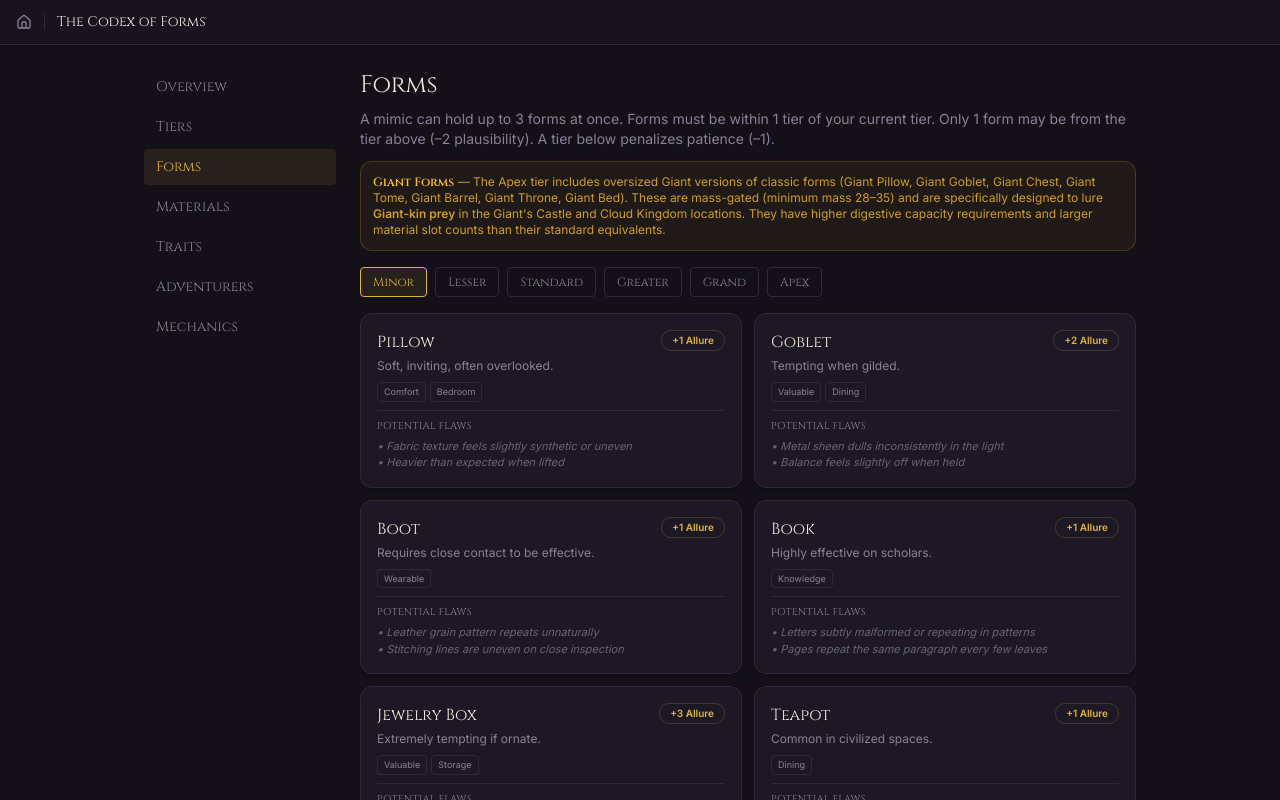
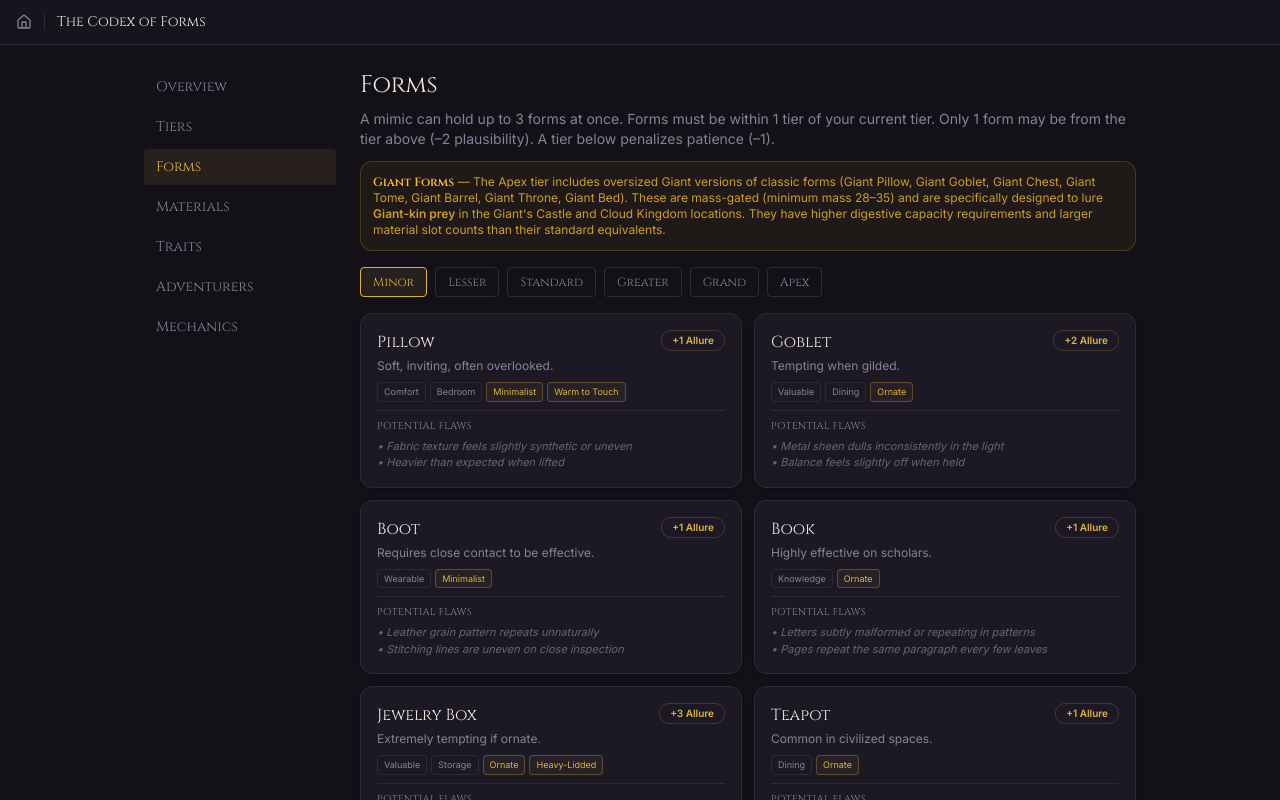
Before and after one commit to Halt07/MansionsMimics, a React (Vite) app: page /Codex in a window 1280 px wide. Both pictures are taken after a click on the button "Forms". Shown: the top 800 px of the page. Built offline with nearby package versions, Linux system fonts and the light colour scheme.

Commit message:
add structural built in traits to forms

```diff
--- a/src/components/game/gameData.jsx
+++ b/src/components/game/gameData.jsx
@@ -8,6 +8,7 @@ export const MASTER_FORMS = {
   Minor: [
     {
       id: "minor_pillow", name: "Pillow", tier: "Minor", baseMassRange: [1, 4],
+      builtInTraits: ["Minimalist", "Warm to Touch"],
       baseAllureModifier: 1, plausibilityModifier: 0, utilityTags: ["Comfort", "Bedroom"],
       materialSlots: 2, digestCapacityRequired: 1, description: "Soft, inviting, often overlooked.",
       flawProfiles: [
@@ -18,6 +19,7 @@ export const MASTER_FORMS = {
     },
     {
       id: "minor_goblet", name: "Goblet", tier: "Minor", baseMassRange: [1, 4],
+      builtInTraits: ["Ornate"],
       baseAllureModifier: 2, plausibilityModifier: 0, utilityTags: ["Valuable", "Dining"],
       materialSlots: 2, digestCapacityRequired: 1, description: "Tempting when gilded.",
       flawProfiles: [
@@ -28,6 +30,7 @@ export const MASTER_FORMS = {
     },
     {
       id: "minor_boot", name: "Boot", tier: "Minor", baseMassRange: [1, 4],
+      builtInTraits: ["Minimalist"],
       baseAllureModifier: 1, plausibilityModifier: 0, utilityTags: ["Wearable"],
       materialSlots: 2, digestCapacityRequired: 1, description: "Requires close contact to be effective.",
       flawProfiles: [
@@ -38,6 +41,7 @@ export const MASTER_FORMS = {
     },
     {
       id: "minor_book", name: "Book", tier: "Minor", baseMassRange: [1, 4],
+      builtInTraits: ["Ornate"],
       baseAllureModifier: 1, plausibilityModifier: 0, utilityTags: ["Knowledge"],
       materialSlots: 2, digestCapacityRequired: 1, description: "Highly effective on scholars.",
       flawProfiles: [
@@ -48,6 +52,7 @@ export const MASTER_FORMS = {
     },
     {
       id: "minor_jewelry_box", name: "Jewelry Box", tier: "Minor", baseMassRange: [1, 4],
+      builtInTraits: ["Ornate", "Heavy-Lidded"],
       baseAllureModifier: 3, plausibilityModifier: 0, utilityTags: ["Valuable", "Storage"],
       materialSlots: 3, digestCapacityRequired: 2, description: "Extremely tempting if ornate.",
       flawProfiles: [
@@ -58,6 +63,7 @@ export const MASTER_FORMS = {
     },
     {
       id: "minor_teapot", name: "Teapot", tier: "Minor", baseMassRange: [1, 4],
+      builtInTraits: ["Ornate"],
       baseAllureModifier: 1, plausibilityModifier: 0, utilityTags: ["Dining"],
       materialSlots: 2, digestCapacityRequired: 1, description: "Common in civilized spaces.",
       flawProfiles: [
@@ -68,6 +74,7 @@ export const MASTER_FORMS = {
     },
     {
       id: "minor_candlestick", name: "Candlestick", tier: "Minor", baseMassRange: [1, 4],
+      builtInTraits: ["Carved"],
       baseAllureModifier: 2, plausibilityModifier: 0, utilityTags: ["Lighting", "Valuable"],
       materialSlots: 2, digestCapacityRequired: 1, description: "Attractive if silver or gold.",
       flawProfiles: [
@@ -78,6 +85,7 @@ export const MASTER_FORMS = {
     },
     {
       id: "minor_brick", name: "Brick", tier: "Minor", baseMassRange: [1, 4],
+      builtInTraits: ["Minimalist"],
       baseAllureModifier: 0, plausibilityModifier: 1, utilityTags: ["Structural"],
       materialSlots: 1, digestCapacityRequired: 1, description: "Low allure, high plausibility.",
       flawProfiles: [
@@ -91,6 +99,7 @@ export const MASTER_FORMS = {
   Lesser: [
     {
       id: "lesser_chest", name: "Chest", tier: "Lesser", baseMassRange: [5, 8],
+      builtInTraits: ["Iron-Banded", "Heavy-Lidded"],
       baseAllureModifier: 3, plausibilityModifier: 0, utilityTags: ["Storage", "Valuable"],
       materialSlots: 3, digestCapacityRequired: 3, description: "Classic treasure lure.",
       flawProfiles: [
@@ -101,6 +110,7 @@ export const MASTER_FORMS = {
     },
     {
       id: "lesser_barrel", name: "Barrel", tier: "Lesser", baseMassRange: [5, 8],
+      builtInTraits: ["Iron-Banded"],
       baseAllureModifier: 1, plausibilityModifier: 0, utilityTags: ["Storage"],
       materialSlots: 2, digestCapacityRequired: 2, description: "Common in cellars and cargo holds.",
       flawProfiles: [
@@ -111,6 +121,7 @@ export const MASTER_FORMS = {
     },
     {
       id: "lesser_crate", name: "Crate", tier: "Lesser", baseMassRange: [5, 8],
+      builtInTraits: ["Reinforced", "Minimalist"],
       baseAllureModifier: 1, plausibilityModifier: 0, utilityTags: ["Storage"],
       materialSlots: 2, digestCapacityRequired: 2, description: "Stacked and overlooked in storage rooms.",
       flawProfiles: [
@@ -121,6 +132,7 @@ export const MASTER_FORMS = {
     },
     {
       id: "lesser_chair", name: "Chair", tier: "Lesser", baseMassRange: [5, 8],
+      builtInTraits: ["Carved"],
       baseAllureModifier: 2, plausibilityModifier: 0, utilityTags: ["Seating"],
       materialSlots: 2, digestCapacityRequired: 2, description: "Invites close and prolonged contact.",
       flawProfiles: [
@@ -131,6 +143,7 @@ export const MASTER_FORMS = {
     },
     {
       id: "lesser_painting", name: "Painting", tier: "Lesser", baseMassRange: [5, 8],
+      builtInTraits: ["Ornate"],
       baseAllureModifier: 2, plausibilityModifier: 1, utilityTags: ["Valuable", "Decor"],
       materialSlots: 2, digestCapacityRequired: 2, description: "Decorative and plausibly ignored.",
       flawProfiles: [
@@ -141,6 +154,7 @@ export const MASTER_FORMS = {
     },
     {
       id: "lesser_statuette", name: "Statuette", tier: "Lesser", baseMassRange: [5, 8],
+      builtInTraits: ["Carved"],
       baseAllureModifier: 2, plausibilityModifier: 0, utilityTags: ["Valuable"],
       materialSlots: 2, digestCapacityRequired: 2, description: "Small but enticingly valuable.",
       flawProfiles: [
@@ -151,6 +165,7 @@ export const MASTER_FORMS = {
     },
     {
       id: "lesser_bookshelf_small", name: "Small Bookshelf", tier: "Lesser", baseMassRange: [5, 8],
+      builtInTraits: ["Carved"],
       baseAllureModifier: 2, plausibilityModifier: 0, utilityTags: ["Knowledge", "Storage"],
       materialSlots: 3, digestCapacityRequired: 3, description: "Blends into studies and libraries.",
       flawProfiles: [
@@ -164,6 +179,7 @@ export const MASTER_FORMS = {
   Standard: [
     {
       id: "standard_wardrobe", name: "Wardrobe", tier: "Standard", baseMassRange: [9, 12],
+      builtInTraits: ["Carved", "Ornate"],
       baseAllureModifier: 2, plausibilityModifier: 0, utilityTags: ["Storage"],
       materialSlots: 3, digestCapacityRequired: 4, description: "Tall and imposing storage, ideal for ambush.",
       flawProfiles: [
@@ -174,6 +190,7 @@ export const MASTER_FORMS = {
     },
     {
       id: "standard_bookshelf", name: "Bookshelf", tier: "Standard", baseMassRange: [9, 12],
+      builtInTraits: ["Carved"],
       baseAllureModifier: 3, plausibilityModifier: 0, utilityTags: ["Knowledge"],
       materialSlots: 4, digestCapacityRequired: 4, description: "A scholar's temptation.",
       flawProfiles: [
@@ -184,6 +201,7 @@ export const MASTER_FORMS = {
     },
     {
       id: "standard_writing_desk", name: "Writing Desk", tier: "Standard", baseMassRange: [9, 12],
+      builtInTraits: ["Carved"],
       baseAllureModifier: 2, plausibilityModifier: 0, utilityTags: ["Knowledge"],
       materialSlots: 3, digestCapacityRequired: 4, description: "Invites prolonged interaction.",
       flawProfiles: [
@@ -194,6 +212,7 @@ export const MASTER_FORMS = {
     },
     {
       id: "standard_dining_table", name: "Dining Table", tier: "Standard", baseMassRange: [9, 12],
+      builtInTraits: ["Carved", "Reinforced"],
       baseAllureModifier: 2, plausibilityModifier: 0, utilityTags: ["Dining"],
       materialSlots: 3, digestCapacityRequired: 4, description: "Central to gathering spaces.",
       flawProfiles: [
@@ -204,6 +223,7 @@ export const MASTER_FORMS = {
     },
     {
       id: "standard_door", name: "Door", tier: "Standard", baseMassRange: [9, 12],
+      builtInTraits: ["Reinforced", "Iron-Banded"],
       baseAllureModifier: 1, plausibilityModifier: 1, utilityTags: ["Structural"],
       materialSlots: 2, digestCapacityRequired: 4, description: "Blends seamlessly into architecture.",
       flawProfiles: [
@@ -214,6 +234,7 @@ export const MASTER_FORMS = {
     },
     {
       id: "standard_grand_chair", name: "Grand Chair", tier: "Standard", baseMassRange: [9, 12],
+      builtInTraits: ["Ornate", "Carved"],
       baseAllureModifier: 3, plausibilityModifier: 0, utilityTags: ["Seating", "Valuable"],
       materialSlots: 3, digestCapacityRequired: 4, description: "Ornate and commanding.",
       flawProfiles: [
@@ -227,6 +248,7 @@ export const MASTER_FORMS = {
   Greater: [
     {
       id: "greater_statue", name: "Statue", tier: "Greater", baseMassRange: [13, 16],
+      builtInTraits: ["Carved"],
       baseAllureModifier: 3, plausibilityModifier: 0, utilityTags: ["Decor", "Valuable"],
       materialSlots: 3, digestCapacityRequired: 5, description: "Imposing and monumental.",
       flawProfiles: [
@@ -237,6 +259,7 @@ export const MASTER_FORMS = {
     },
     {
       id: "greater_piano", name: "Piano", tier: "Greater", baseMassRange: [13, 16],
+      builtInTraits: ["Ornate", "Heavy-Lidded"],
       baseAllureModifier: 3, plausibilityModifier: 0, utilityTags: ["Entertainment"],
       materialSlots: 4, digestCapacityRequired: 5, description: "Elegant, complex, and sonically dangerous.",
       flawProfiles: [
@@ -247,6 +270,7 @@ export const MASTER_FORMS = {
     },
     {
       id: "greater_wall", name: "Wall Section", tier: "Greater", baseMassRange: [13, 16],
+      builtInTraits: ["Reinforced"],
       baseAllureModifier: 0, plausibilityModifier: 2, utilityTags: ["Structural"],
       materialSlots: 2, digestCapacityRequired: 5, description: "Blends into architecture seamlessly.",
       flawProfiles: [
@@ -257,6 +281,7 @@ export const MASTER_FORMS = {
     },
     {
       id: "greater_throne", name: "Throne", tier: "Greater", baseMassRange: [13, 16],
+      builtInTraits: ["Ornate", "Carved"],
       baseAllureModifier: 4, plausibilityModifier: 0, utilityTags: ["Valuable", "Authority"],
       materialSlots: 4, digestCapacityRequired: 5, description: "Symbol of power and temptation.",
       flawProfiles: [
@@ -267,6 +292,7 @@ export const MASTER_FORMS = {
     },
     {
       id: "greater_bed", name: "Bed", tier: "Greater", baseMassRange: [13, 16],
+      builtInTraits: ["Carved", "Warm to Touch"],
       baseAllureModifier: 3, plausibilityModifier: 0, utilityTags: ["Comfort"],
       materialSlots: 3, digestCapacityRequired: 5, description: "Invites vulnerability.",
       flawProfiles: [
@@ -280,6 +306,7 @@ export const MASTER_FORMS = {
   Grand: [
     {
       id: "grand_personal_library", name: "Personal Library", tier: "Grand", baseMassRange: [17, 25],
+      builtInTraits: ["Carved", "Ornate"],
       baseAllureModifier: 4, plausibilityModifier: 0, utilityTags: ["Structural", "Knowledge"],
       materialSlots: 6, digestCapacityRequired: 6, description: "An enclosed sanctuary of scholarship.",
       flawProfiles: [
@@ -291,6 +318,7 @@ export const MASTER_FORMS = {
     },
     {
       id: "grand_parlor", name: "Parlor", tier: "Grand", baseMassRange: [17, 25],
+      builtInTraits: ["Ornate"],
       baseAllureModifier: 3, plausibilityModifier: 1, utilityTags: ["Structural", "Social"],
       materialSlots: 6, digestCapacityRequired: 6, description: "Designed for comfort, conversation, and subtle entrapment.",
       flawProfiles: [
@@ -302,6 +330,7 @@ export const MASTER_FORMS = {
     },
     {
       id: "grand_carriage", name: "Carriage", tier: "Grand", baseMassRange: [17, 25],
+      builtInTraits: ["Reinforced", "Iron-Banded"],
       baseAllureModifier: 4, plausibilityModifier: 0, utilityTags: ["Transport"],
       materialSlots: 5, digestCapacityRequired: 6, description: "Elegant transport with predatory patience.",
       flawProfiles: [
@@ -313,6 +342,7 @@ export const MASTER_FORMS = {
     },
     {
       id: "grand_chandelier", name: "Chandelier", tier: "Grand", baseMassRange: [17, 25],
+      builtInTraits: ["Ornate"],
       baseAllureModifier: 3, plausibilityModifier: 1, utilityTags: ["Lighting", "Valuable"],
       materialSlots: 4, digestCapacityRequired: 6, description: "A glittering centerpiece suspended above prey.",
       flawProfiles: [
@@ -324,6 +354,7 @@ export const MASTER_FORMS = {
     },
     {
       id: "grand_vault", name: "Vault", tier: "Grand", baseMassRange: [17, 25],
+      builtInTraits: ["Reinforced", "Iron-Banded", "Heavy-Lidded"],
       baseAllureModifier: 5, plausibilityModifier: 0, utilityTags: ["Storage", "Valuable"],
       materialSlots: 6, digestCapacityRequired: 6, description: "Massive, secure, and hungry.",
       flawProfiles: [
@@ -335,6 +366,7 @@ export const MASTER_FORMS = {
     },
     {
       id: "grand_small_outhouse", name: "Small Outhouse", tier: "Grand", baseMassRange: [17, 22],
+      builtInTraits: ["Minimalist"],
       baseAllureModifier: 1, plausibilityModifier: 2, utilityTags: ["Structural"],
       materialSlots: 4, digestCapacityRequired: 6, description: "Unassuming, isolated, and rarely questioned.",
       flawProfiles: [
@@ -349,6 +381,7 @@ export const MASTER_FORMS = {
   Apex: [
     {
       id: "apex_roadside_inn", name: "Roadside Inn", tier: "Apex", baseMassRange: [26, 40],
+      builtInTraits: ["Reinforced"],
       baseAllureModifier: 5, plausibilityModifier: 1, utilityTags: ["Structural", "Social", "Hospitality"],
       materialSlots: 8, digestCapacityRequired: 8, description: "Warm lights, soft beds, and a hunger behind every wall.",
       flawProfiles: [
@@ -360,6 +393,7 @@ export const MASTER_FORMS = {
     },
     {
       id: "apex_stable", name: "Stable", tier: "Apex", baseMassRange: [24, 35],
+      builtInTraits: ["Minimalist", "Reinforced"],
       baseAllureModifier: 3, plausibilityModifier: 2, utilityTags: ["Structural", "Agricultural"],
       materialSlots: 7, digestCapacityRequired: 8, description: "Warm hay, heavy beams, and the quiet patience of a trap.",
       flawProfiles: [
@@ -371,6 +405,7 @@ export const MASTER_FORMS = {
     },
     {
       id: "apex_chapel", name: "Chapel", tier: "Apex", baseMassRange: [28, 45],
+      builtInTraits: ["Carved", "Ornate"],
       baseAllureModifier: 4, plausibilityModifier: 1, utilityTags: ["Structural", "Religious"],
       materialSlots: 8, digestCapacityRequired: 9, description: "Sanctuary to some. Sanctuary from none.",
       flawProfiles: [
@@ -382,6 +417,7 @@ export const MASTER_FORMS = {
     },
     {
       id: "apex_watchtower", name: "Watchtower", tier: "Apex", baseMassRange: [25, 38],
+      builtInTraits: ["Reinforced", "Iron-Banded"],
       baseAllureModifier: 2, plausibilityModifier: 2, utilityTags: ["Structural", "Defensive"],
       materialSlots: 7, digestCapacityRequired: 8, description: "A solitary sentinel with a view — and an appetite.",
       flawProfiles: [
@@ -393,6 +429,7 @@ export const MASTER_FORMS = {
     },
     {
       id: "apex_abandoned_cottage", name: "Abandoned Cottage", tier: "Apex", baseMassRange: [22, 34],
+      builtInTraits: ["Minimalist"],
       baseAllureModifier: 3, plausibilityModifier: 3, utilityTags: ["Structural", "Rural"],
       materialSlots: 7, digestCapacityRequired: 8, description: "Lonely, quiet, and patiently waiting.",
       flawProfiles: [
@@ -405,6 +442,7 @@ export const MASTER_FORMS = {
     // ── Mass-gated Apex forms ──
     {
       id: "apex_castle_gate", name: "Castle Gate", tier: "Apex", baseMassRange: [35, 99],
+      builtInTraits: ["Reinforced", "Iron-Banded"],
       baseAllureModifier: 3, plausibilityModifier: 2, utilityTags: ["Structural", "Defensive", "Authority"],
       materialSlots: 9, digestCapacityRequired: 10, description: "Imposing, inevitable, and patient as stone.",
       flawProfiles: [
@@ -417,6 +455,7 @@ export const MASTER_FORMS = {
     },
     {
       id: "apex_lighthouse", name: "Lighthouse", tier: "Apex", baseMassRange: [38, 99],
+      builtInTraits: ["Reinforced"],
       baseAllureModifier: 4, plausibilityModifier: 1, utilityTags: ["Structural", "Coastal", "Lighting"],
       materialSlots: 9, digestCapacityRequired: 10, description: "A beacon in the dark. A trap for the hopeful.",
       flawProfiles: [
@@ -430,6 +469,7 @@ export const MASTER_FORMS = {
     // ── Giant's Castle forms (mass 28+, giant-realm only) ──
     {
       id: "giant_pillow", name: "Giant Pillow", tier: "Apex", baseMassRange: [28, 99],
+      builtInTraits: ["Warm to Touch"],
       baseAllureModifier: 2, plausibilityModifier: 0, utilityTags: ["Comfort", "Bedroom"],
       materialSlots: 4, digestCapacityRequired: 6, description: "Enormous, soft, and utterly inviting to giant-folk seeking rest.",
       flawProfiles: [
@@ -440,6 +480,7 @@ export const MASTER_FORMS = {
     },
     {
       id: "giant_goblet", name: "Giant Goblet", tier: "Apex", baseMassRange: [28, 99],
+      builtInTraits: ["Ornate"],
       baseAllureModifier: 3, plausibilityModifier: 0, utilityTags: ["Valuable", "Dining"],
       materialSlots: 4, digestCapacityRequired: 6, description: "A goblet the size of a barrel — gleaming with giant's gold.",
       flawProfiles: [
@@ -450,6 +491,7 @@ export const MASTER_FORMS = {
     },
     {
       id: "giant_chest", name: "Giant Chest", tier: "Apex", baseMassRange: [30, 99],
+      builtInTraits: ["Iron-Banded", "Heavy-Lidded"],
       baseAllureModifier: 4, plausibilityModifier: 0, utilityTags: ["Storage", "Valuable"],
       materialSlots: 5, digestCapacityRequired: 8, description: "A treasure chest large enough to swallow a horse — and hungry for giants.",
       flawProfiles: [
@@ -460,6 +502,7 @@ export const MASTER_FORMS = {
     },
     {
       id: "giant_book", name: "Giant Tome", tier: "Apex", baseMassRange: [30, 99],
+      builtInTraits: ["Ornate"],
       baseAllureModifier: 3, plausibilityModifier: 0, utilityTags: ["Knowledge"],
       materialSlots: 4, digestCapacityRequired: 6, description: "A tome taller than a man — giants read standing up.",
       flawProfiles: [
@@ -470,6 +513,7 @@ export const MASTER_FORMS = {
     },
     {
       id: "giant_barrel", name: "Giant Barrel", tier: "Apex", baseMassRange: [28, 99],
+      builtInTraits: ["Iron-Banded"],
       baseAllureModifier: 2, plausibilityModifier: 1, utilityTags: ["Storage"],
       materialSlots: 4, digestCapacityRequired: 7, description: "A barrel that could hold a whole tavern's supply — and something far more dangerous.",
       flawProfiles: [
@@ -480,6 +524,7 @@ export const MASTER_FORMS = {
     },
     {
       id: "giant_throne", name: "Giant Throne", tier: "Apex", baseMassRange: [35, 99],
+      builtInTraits: ["Carved", "Ornate"],
       baseAllureModifier: 5, plausibilityModifier: 0, utilityTags: ["Valuable", "Authority"],
       materialSlots: 6, digestCapacityRequired: 10, description: "A seat of giant power — carved from beanstalk timber and inlaid with gold. Nothing is more tempting to a giant lord.",
       flawProfiles: [
@@ -491,6 +536,7 @@ export const MASTER_FORMS = {
     },
     {
       id: "giant_bed", name: "Giant Bed", tier: "Apex", baseMassRange: [33, 99],
+      builtInTraits: ["Warm to Touch", "Carved"],
       baseAllureModifier: 4, plausibilityModifier: 0, utilityTags: ["Comfort"],
       materialSlots: 5, digestCapacityRequired: 9, description: "Piled with golden goose down and cloud fleece — the most vulnerable moment for any giant.",
       flawProfiles: [
@@ -536,7 +582,7 @@ export const MATERIAL_COLORS = {
 // APPEARANCE LIMITS
 // ============================================================
 export const APPEARANCE_LIMITS = {
-  Minor:    { primaryMaterials: 1, secondaryMaterials: 0, magicalMaterials: 1, surfaceTraits: 1, symbolicTraits: 0, conditionTraits: 0 },
+  Minor:    { primaryMaterials: 1, secondaryMaterials: 0, magicalMaterials: 0, surfaceTraits: 1, symbolicTraits: 0, conditionTraits: 1 },
   Lesser:   { primaryMaterials: 1, secondaryMaterials: 0, magicalMaterials: 1, surfaceTraits: 1, symbolicTraits: 0, conditionTraits: 1 },
   Standard: { primaryMaterials: 1, secondaryMaterials: 1, magicalMaterials: 1, surfaceTraits: 2, symbolicTraits: 1, conditionTraits: 1 },
   Greater:  { primaryMaterials: 1, secondaryMaterials: 1, magicalMaterials: 2, surfaceTraits: 2, symbolicTraits: 1, conditionTraits: 2 },
@@ -1756,7 +1802,8 @@ export function stealthCheck(plausibility, patience, formTier, mimicTier, form,
 }
 
 // Which of an adventurer's liked and disliked qualities the mimic's current look matches.
-// Materials: primary + secondary. Traits: surface, symbolic and condition. Tags: the form's utility tags.
+// Materials: primary + secondary. Traits: surface, symbolic and condition traits from the appearance,
+// plus the form's built-in traits (structural/aura, e.g. a Chest is Iron-Banded). Tags: the form's utility tags.
 //   liked    — each match is +1 allure die (capped by plausibility, see allureCheck)
 //   disliked — each match is -1 allure die (adventurer.repelledBy)
 export function calcAllureBreakdown(form, currentAppearance, adventurer) {
@@ -1768,6 +1815,7 @@ export function calcAllureBreakdown(form, currentAppearance, adventurer) {
     ...(currentAppearance.surfaceTraits || []),
     ...(currentAppearance.symbolicTraits || []),
     ...(currentAppearance.conditionTraits || []),
+    ...(form.builtInTraits || []),
   ];
   const formTags = form.utilityTags || [];
   const matching = (qualities = {}) => [
--- a/src/pages/Codex.jsx
+++ b/src/pages/Codex.jsx
@@ -200,6 +200,9 @@ export default function Codex() {
                         {form.utilityTags.map((t) =>
                     <span key={t} className="text-[9px] px-1.5 py-0.5 rounded border border-border text-muted-foreground">{t}</span>
                     )}
+                        {(form.builtInTraits || []).map((t) =>
+                    <span key={t} title="Built-in trait" className="text-[9px] px-1.5 py-0.5 rounded border border-primary/30 text-primary bg-primary/5">{t}</span>
+                    )}
                       </div>
                       <div className="border-t border-border pt-2 mt-2">
                         <p className="text-[10px] text-muted-foreground font-cinzel uppercase tracking-wide mb-1">Potential Flaws</p>
@@ -309,7 +312,7 @@ export default function Codex() {
                 {`${adv.name} (${adv.type})${adv.companion ? " ✦" : ""}`}
                 {adv.minTier && (
                   <span className="ml-2 align-middle text-[10px] font-sans px-1.5 py-0.5 rounded border border-orange-400/40 text-orange-400 bg-orange-400/5">
-                    {adv.minTier}+{adv.minMass ? ` · Mass ${adv.minMass}+` : ""}{adv.wholeMealMass ? ` · Whole at ${adv.wholeMealMass}` : ""}
+                    {adv.minTier}+{adv.minMass ? ` · Mass ${adv.minMass}+` : ""}{adv.wholeMealMass ? ` · Consumed whole at ${adv.wholeMealMass}` : ""}
                   </span>
                 )}
               </>}>
@@ -415,7 +418,7 @@ export default function Codex() {
               <Collapsible title="Allure Check">
                 <div className="text-sm text-muted-foreground space-y-2">
                   <p>Lure rolls <span className="text-foreground">Base Allure + form modifier + room context d6</span> vs. the adventurer's <span className="text-foreground">Discipline + Suspicion/2 d6</span>. Success draws them into your room.</p>
-                  <p>Your look is compared against what each adventurer is <span className="text-yellow-400">attracted to</span> and <span className="text-red-400">put off by</span>. Materials, surface traits, symbolic traits, condition traits and your form's tags all count.</p>
+                  <p>Your look is compared against what each adventurer is <span className="text-yellow-400">attracted to</span> and <span className="text-red-400">put off by</span>. Materials, surface traits, symbolic traits, condition traits, your form's tags and your form's built-in traits (e.g. a Chest is always Iron-Banded and Heavy-Lidded) all count.</p>
                   <ul className="space-y-1 ml-4 text-xs">
                     <li>• Each quality they like: <span className="text-green-400">+1 die</span>, up to your Plausibility. Going over that cap is too good to be true: <span className="text-red-400">+1 suspicion</span>.</li>
                     <li>• Each quality they dislike: <span className="text-red-400">–1 die</span>, with no cap. A King won't be tempted by anything Cracked or Dusty.</li>
@@ -580,7 +583,7 @@ export default function Codex() {
                   </ul>
                   <p>Giant-kin adventurers yield <span className="text-foreground font-semibold">12 AP</span> when consumed — roughly double to triple normal adventurer rewards.</p>
                   <p className="font-semibold text-foreground mt-2">Too big to swallow</p>
-                  <p>Each giant can only be swallowed whole once your mass is <span className="text-foreground">8 above the mass it first appears at</span> (shown as "Whole at" on its Codex entry — e.g. a Half-Giant Mercenary at mass 36). Until then you take <span className="text-foreground">partial bites</span>, like a Minor mimic: each bite that holds is worth <span className="text-foreground">2–3 AP</span> and may teach one of the giant's materials, and a giant worn down by enough bites collapses for a final <span className="text-foreground">+2 AP</span>.</p>
+                  <p>Each giant can only be swallowed whole once your mass is <span className="text-foreground">8 above the mass it first appears at</span> (shown as "Consumed whole at" on its Codex entry — e.g. a Half-Giant Mercenary at mass 36). Until then you take <span className="text-foreground">partial bites</span>, like a Minor mimic: each bite that holds is worth <span className="text-foreground">2–3 AP</span> and may teach one of the giant's materials, and a giant worn down by enough bites collapses for a final <span className="text-foreground">+2 AP</span>.</p>
                 </div>
               </Collapsible>
             </div>
--- a/src/pages/Game.jsx
+++ b/src/pages/Game.jsx
@@ -987,6 +987,11 @@ export default function Game() {
               </div>
               {activeForm && (
                 <p className="text-xs text-muted-foreground flavor-text italic mb-1">{activeForm.description}</p>
+              )}
+              {activeForm?.builtInTraits?.length > 0 && (
+                <p className="text-[10px] text-muted-foreground mb-1">
+                  Built-in: <span className="text-primary">{activeForm.builtInTraits.join(", ")}</span>
+                </p>
               )}
               {/* Current appearance summary */}
               {character.currentAppearance && (() => {
```
